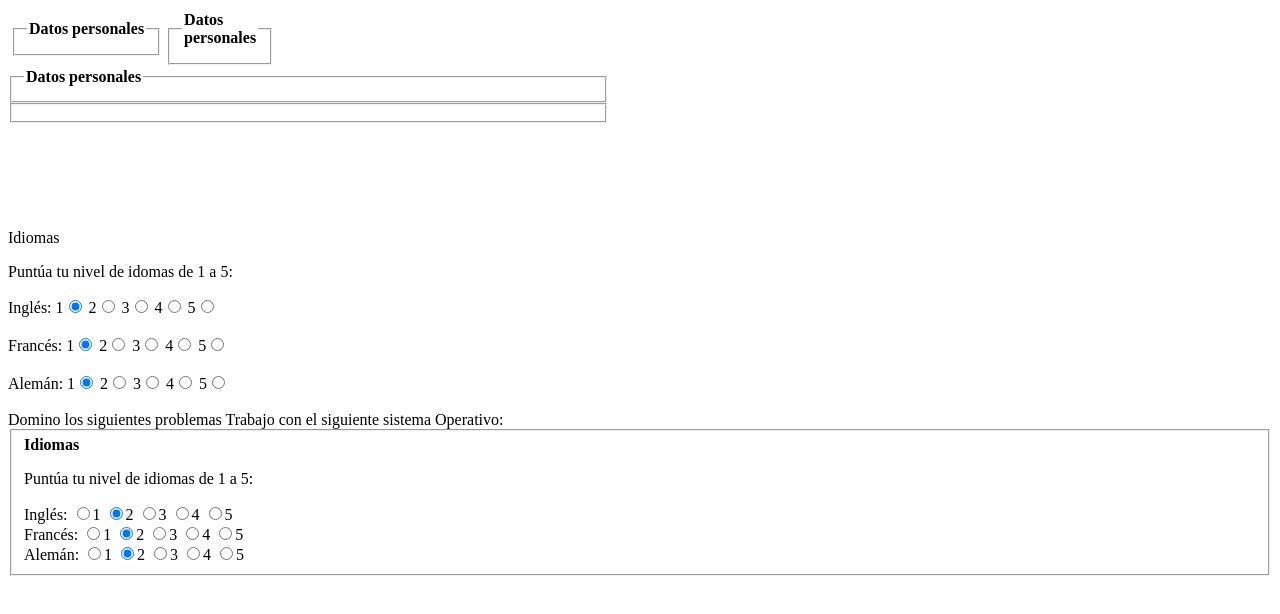
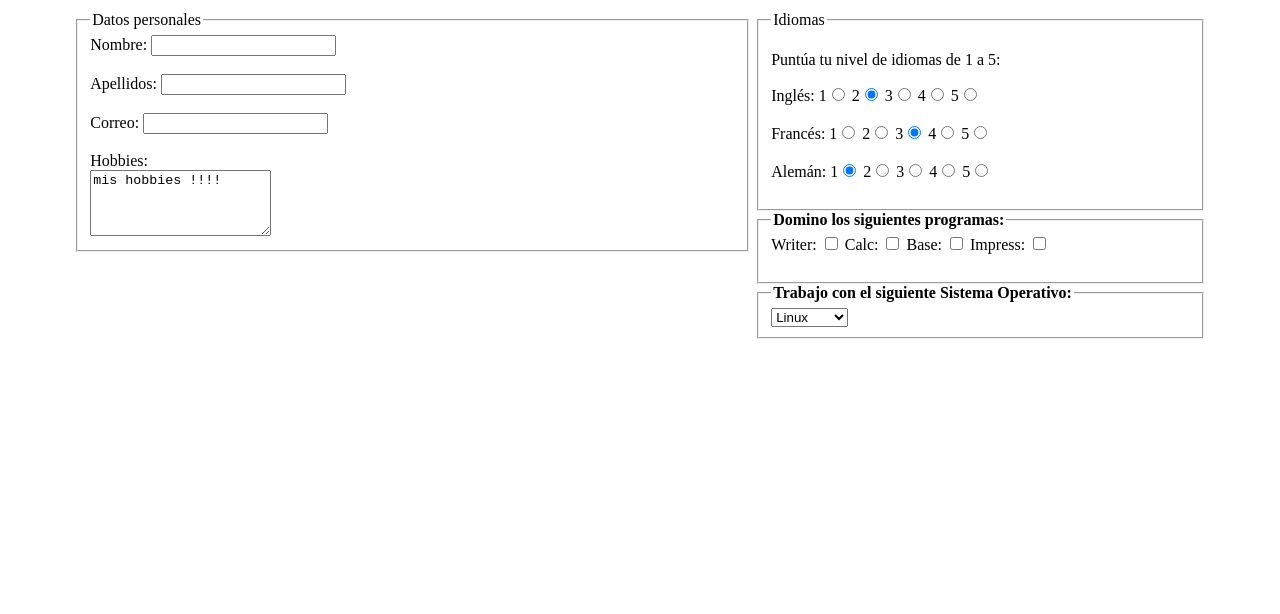
Before and after one commit to ericztegp/ericztegp.github.io, a plain HTML site: page formulario.html in a window 1280 px wide. Drawn offline with Linux system fonts and the light colour scheme.

Commit message:
formulario

```diff
--- a/formulario.html
+++ b/formulario.html
@@ -2,110 +2,83 @@
 <html lang="en">
 <head>
     <meta charset="UTF-8">
+    <link rel="stylesheet" href="style.css">
     <meta name="viewport" content="width=device-width, initial-scale=1.0">
     <title>Document</title>
 </head>
 <body>
+    <form action="">
+    <table align="center" border="0" width="90%">
+        <tr>
+            <td valign="top" width="60%">
+                <fieldset>
+                    <legend>Datos personales</legend>
+                    Nombre:
+                    <input type="text" id="nombre" name="nombre" value=""><br><br>
 
-    <table aria-colspan="colspan">
-        <td>
-             <fieldset >
-            <legend><b>Datos personales</b></legend>
+                    <label for="apellidos">Apellidos:</label>
+                    <input type="text" id="apellidos" name="apellidos" value=""><br> <br>
 
-        </td>
-        <td>
-             <fieldset style="width: 45%;">
-            <legend><b>Datos personales</b></legend>
-        </td>
+                    <label for="correo">Correo:</label>
+                    <input type="email" id="correo" name="correo" value=""><br> <br>
 
+                    <label for="hobbies">Hobbies:</label><br>
+                    <textarea id="hobbies" name="hobbies" rows="4">mis hobbies !!!!</textarea>
+                </fieldset>
+            </td>
+            <td width="40%">
+                <fieldset>
+                        <legend>Idiomas</legend>
+                        <p>Puntúa tu nivel de idiomas de 1 a 5:</p>
+                                Inglés:
+                                1<input type="radio" name="ingles" value="1">
+                                2<input type="radio" name="ingles" value="2" checked>
+                                3<input type="radio" name="ingles" value="3">
+                                4<input type="radio" name="ingles" value="4">
+                                5<input type="radio" name="ingles" value="5">
+                                <br><br>
+
+                                Francés:
+                                1<input type="radio" name="frances" value="1">
+                                2<input type="radio" name="frances" value="2">
+                                3<input type="radio" name="frances" value="3" checked>
+                                4<input type="radio" name="frances" value="4">
+                                5<input type="radio" name="frances" value="5">
+                                <br><br>
+
+                                Alemán:
+                                1<input type="radio" name="aleman" value="1" checked>
+                                2<input type="radio" name="aleman" value="2">
+                                3<input type="radio" name="aleman" value="3">
+                                4<input type="radio" name="aleman" value="4">
+                                5<input type="radio" name="aleman" value="5">
+                                <br><br>
+                </fieldset>
+                <fieldset>
+                    <legend><b>Domino los siguientes programas:</b></legend>
+                      Writer: <input type="checkbox" >
+                      Calc: <input type="checkbox">
+                      Base: <input type="checkbox">
+                      Impress: <input type="checkbox">
+                      <br><br>
+                </fieldset>
+                <fieldset>
+                    <legend><b>Trabajo con el siguiente Sistema Operativo:</b></legend>
+                    <select>
+                        <option>Linux</option>
+                        <option>Windows</option>
+                        <option>macOS</option>
+                    </select>
+                </fieldset>
+            </td>
+        </tr>
 
     </table>
-
-     <fieldset style="width: 45%;">
-     <legend><b>Datos personales</b></legend>
-
-     </fieldset>
-     <fieldset style="width: 45%;">
-
-     </fieldset>
-
-
-<br>
-<br><br><br><br>
-        <tr>
-            <td rowspan="3" valign="bottom" align="center">
-            </td>
-            <td  width="40%">
-                <p>Idiomas</p>
-                <p>Puntúa tu nivel de idomas de 1 a 5:</p>
-                Inglés:
-                    1<input type="radio" name="Inglés" value="1" checked="checked" />
-                    2<input type="radio" name="Inglés" value="2" />
-                    3<input type="radio" name="Inglés" value="3" />
-                    4<input type="radio" name="Inglés" value="4" />
-                    5<input type="radio" name="Inglés" value="5" />
-
-                <br>
-                <br>
-                 Francés:
-                    1<input type="radio" name="Francés" value="1" checked="checked" />
-                    2<input type="radio" name="Francés" value="2" />
-                    3<input type="radio" name="Francés" value="3" />
-                    4<input type="radio" name="Francés" value="4" />
-                    5<input type="radio" name="Francés" value="5" />
-                <br>
-                <br>
-                 Alemán:
-                    1<input type="radio" name="Alemán" value="1" checked="checked" />
-                    2<input type="radio" name="Alemán" value="2" />
-                    3<input type="radio" name="Alemán" value="3" />
-                    4<input type="radio" name="Alemán" value="4" />
-                    5<input type="radio" name="Alemán" value="5" />
-                <br>
-                <br>
-
-            </td>
-        </tr>
-        <tr>
-            <td>Domino los siguientes problemas</td>
-        </tr>
-        <tr>
-            <td>Trabajo con el siguiente sistema Operativo:</td>
-        </tr>
-    </table>
+    </form>
 
 
 
 
 
-    <fieldset>
-<b>Idiomas</b>
-  <p>Puntúa tu nivel de idiomas de 1 a 5:</p>
-
-  <label>Inglés:</label>
-  <input type="radio" name="ingles" value="1">1
-  <input type="radio" name="ingles" value="2" checked>2
-  <input type="radio" name="ingles" value="3">3
-  <input type="radio" name="ingles" value="4">4
-  <input type="radio" name="ingles" value="5">5
-  <br>
-
-  <label>Francés:</label>
-  <input type="radio" name="frances" value="1">1
-  <input type="radio" name="frances" value="2" checked>2
-  <input type="radio" name="frances" value="3">3
-  <input type="radio" name="frances" value="4">4
-  <input type="radio" name="frances" value="5">5
-  <br>
-
-  <label>Alemán:</label>
-  <input type="radio" name="aleman" value="1">1
-  <input type="radio" name="aleman" value="2" checked>2
-  <input type="radio" name="aleman" value="3">3
-  <input type="radio" name="aleman" value="4">4
-  <input type="radio" name="aleman" value="5">5
-</fieldset>
-
-
 </body>
 </html>
```
